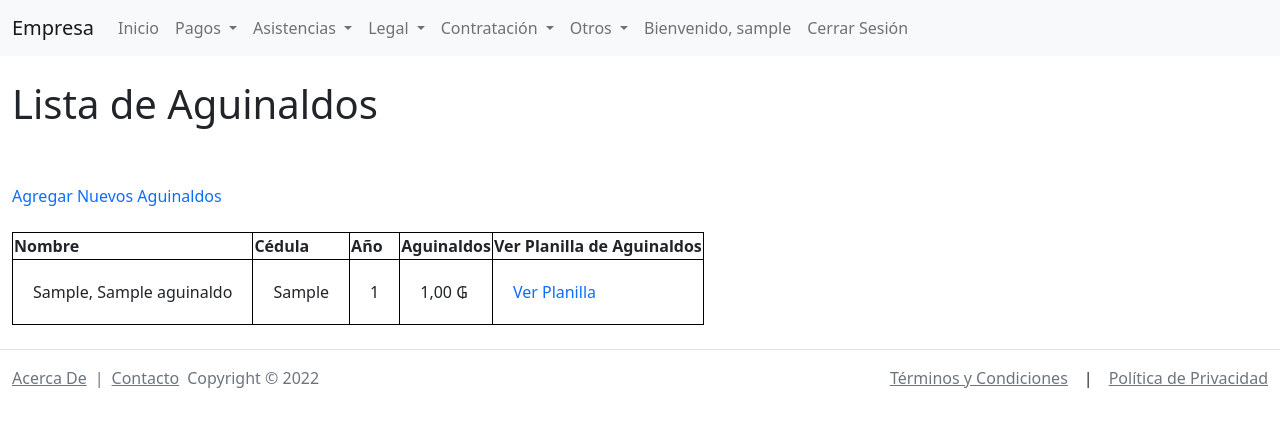
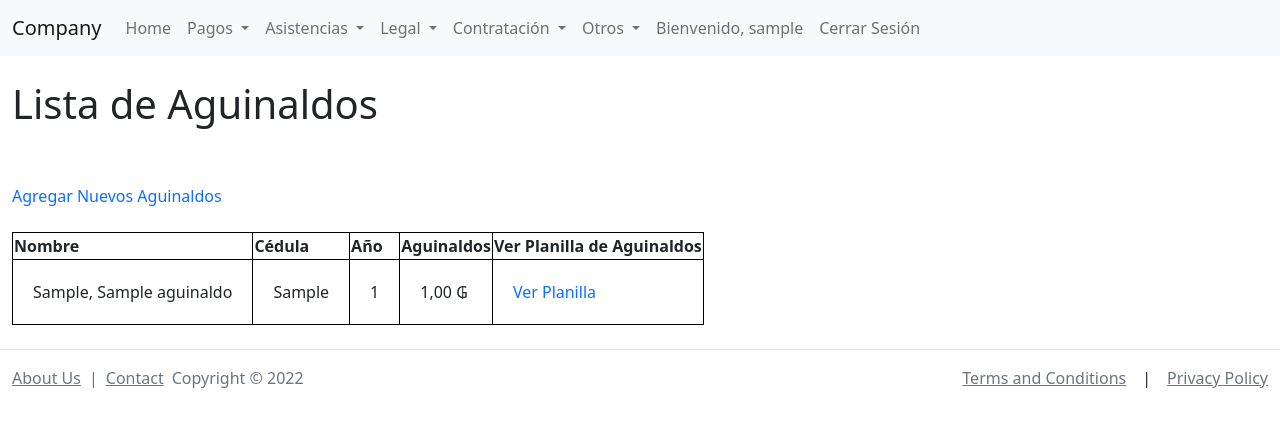
Before and after one commit to eduardoluis11/human-resources-english, a Django app: page /lista-aguinaldos in a window 1280 px wide. Shown: the top 427 px of the page. Run offline with Django 4.2, Linux system fonts and the light colour scheme; a user stored in the database is signed in; tables that the repository leaves empty hold one stand-in row (values such as "Sample post"); some libraries are stand-ins or nearby versions.

Commit message:
I translated the footer and part of the Navbar

```diff
--- a/templates/disposicion.html
+++ b/templates/disposicion.html
@@ -16,7 +16,7 @@
 
     <!-- Esto me imprimirá el nombre del título de la página de inicio en la pestaña del navegador (fuente:
     https://docs.djangoproject.com/en/4.1/ref/templates/language/ .) -->
-    <title>{% block title %}Sistema de Recursos Humanos{% endblock %}</title>
+    <title>{% block title %}Human Resources System{% endblock %}</title>
 
     <!-- CSS de Bootstrap 5.2 -->
     <link href="https://cdn.jsdelivr.net/npm/bootstrap@5.2.0/dist/css/bootstrap.min.css" rel="stylesheet" integrity="sha384-gH2yIJqKdNHPEq0n4Mqa/HGKIhSkIHeL5AyhkYV8i59U5AR6csBvApHHNl/vI1Bx" crossorigin="anonymous">
@@ -37,14 +37,14 @@
     -->
     <nav class="navbar navbar-expand-lg bg-light">
       <div class="container-fluid">
-        <a class="navbar-brand" href="{% url 'index' %}">Empresa</a>
+        <a class="navbar-brand" href="{% url 'index' %}">Company</a>
         <button class="navbar-toggler" type="button" data-bs-toggle="collapse" data-bs-target="#navbarNav" aria-controls="navbarNav" aria-expanded="false" aria-label="Toggle navigation">
           <span class="navbar-toggler-icon"></span>
         </button>
         <div class="collapse navbar-collapse" id="navbarNav">
           <ul class="navbar-nav">
             <li class="nav-item">
-              <a class="nav-link" href="{% url 'index' %}">Inicio</a>
+              <a class="nav-link" href="{% url 'index' %}">Home</a>
             </li>
             {% if user.is_authenticated %}  <!-- Si el usuario inicia sesión -->
 
@@ -116,10 +116,10 @@
 
             {% else %}  <!-- Si el usuario no ha iniciado sesión -->
                 <li class="nav-item">
-                  <a class="nav-link" href="{% url 'iniciar_sesion' %}">Iniciar Sesión</a>
+                  <a class="nav-link" href="{% url 'iniciar_sesion' %}">Log In</a>
                 </li>
                 <li class="nav-item">
-                  <a class="nav-link" href="{% url 'registrar' %}">Registrarse</a>
+                  <a class="nav-link" href="{% url 'registrar' %}">Sign Up</a>
                 </li>
             {% endif %}
           </ul>
@@ -142,11 +142,11 @@
                 <!-- Enlaces a "Acerca de" y "Contacto" -->
         <div class="col-md-4 d-flex align-items-center">
           <a href="#" class="mb-3 me-2 mb-md-0 text-muted lh-1">
-            Acerca De
+            About Us
           </a>
             <p class="mb-3 me-2 mb-md-0 text-muted text-decoration-none lh-1">|</p>
           <a href="#" class="mb-3 me-2 mb-md-0 text-muted lh-1">
-            Contacto
+            Contact
           </a>
             <!-- Aviso de copyright. El script que agregué va a actualizar el año automáticamente cada año (fuente:
             https://kerstinmartin.com/blog/copyright-notice ). -->
@@ -185,13 +185,13 @@
         <ul class="nav col-md-4 justify-content-end list-unstyled d-flex">
           <li class="ms-3">
               <a class="text-muted" href="#">
-                Términos y Condiciones
+                Terms and Conditions
               </a>
           </li>
           <li class="ms-3">|</li>
           <li class="ms-3">
               <a class="text-muted" href="#">
-                Política de Privacidad
+                Privacy Policy
               </a>
           </li>
         </ul>
```
